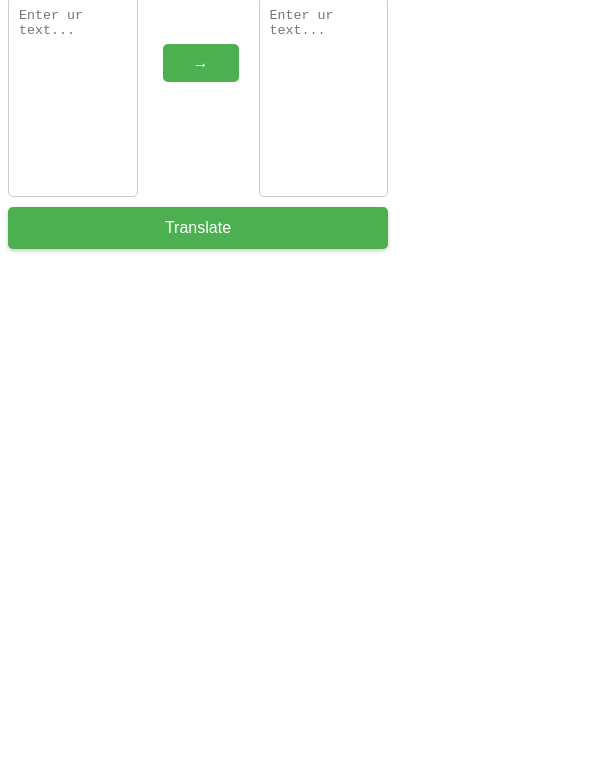
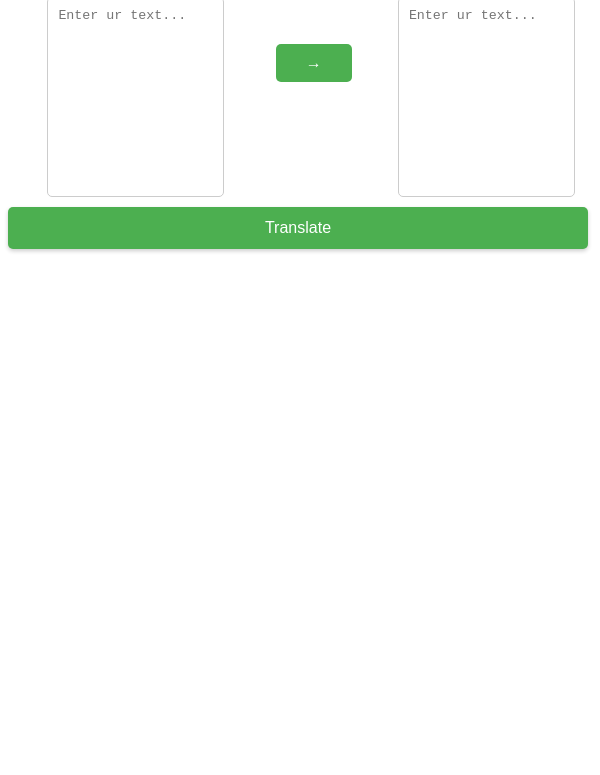
Before and after one commit to Ukatoxd95/unihack2024-GenZTranslator, a browser extension: page popup.html in a window 400 px wide. Shown: the part 69-844 px from the top of the page, 600 px wide, since content can reach past the window. Drawn offline with Linux system fonts and the light colour scheme.

Commit message:
Modified CSS and content code

```diff
--- a/popup.css
+++ b/popup.css
@@ -1,6 +1,6 @@
 body, html {
-    width: 400px;
-    height: 300px;
+    width: 600px;
+    height: 600px;
     font-family: Arial, sans-serif;
 }
 
@@ -15,8 +15,8 @@ body, html {
     left: 50%;
     transform: translateX(-50%);
     position: absolute;
+}
 
-}
 /* Buttons */
 #toggleTranslation,
 #translateBtn {
```
Also changed, not shown: content.js (+0 -28 lines).
